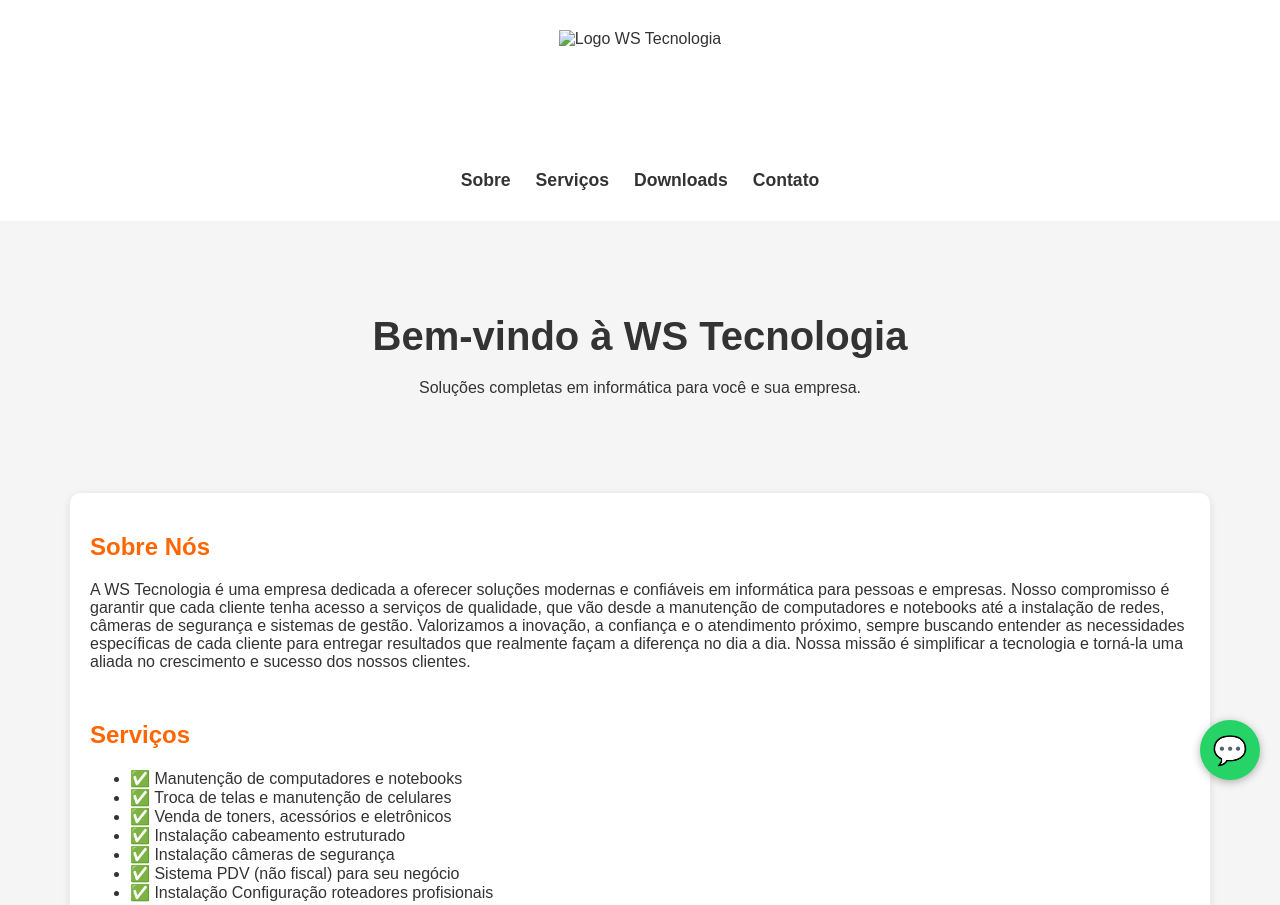
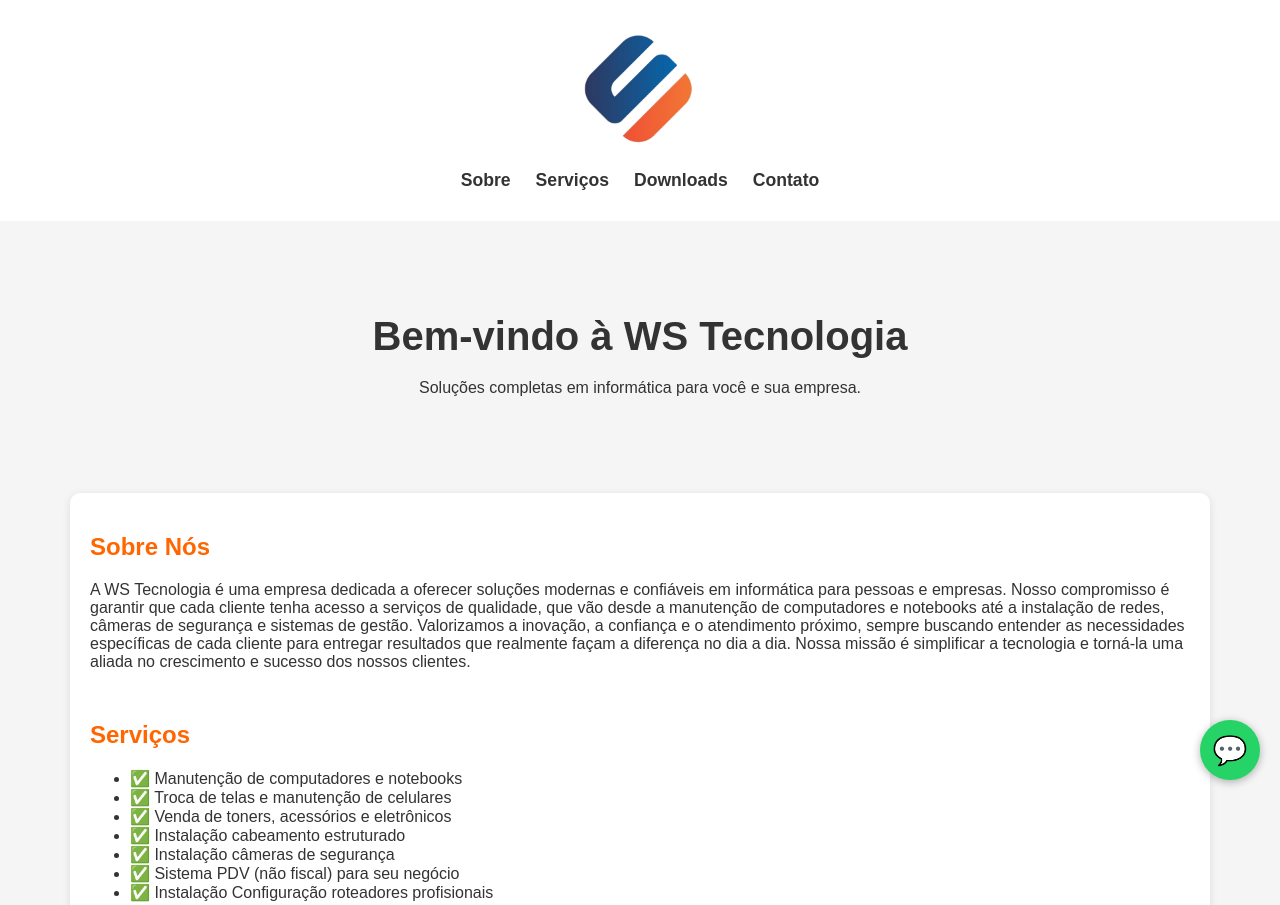
Before and after one commit to nem3231/wstec, a plain HTML site: page Index.html in a window 1280 px wide. Shown: the top 905 px of the page. Drawn offline with Linux system fonts and the light colour scheme.

Commit message:
Add files via upload

```diff
--- a/Index.html
+++ b/Index.html
@@ -159,7 +159,7 @@
 </head>
 <body>
   <header>
-    <img src="logo/wsl.png" alt="Logo WS Tecnologia">
+    <img src="wsl.png" alt="Logo WS Tecnologia">
     <div class="menu-toggle" onclick="document.querySelector('nav').classList.toggle('active')">
       <span></span>
       <span></span>
```
